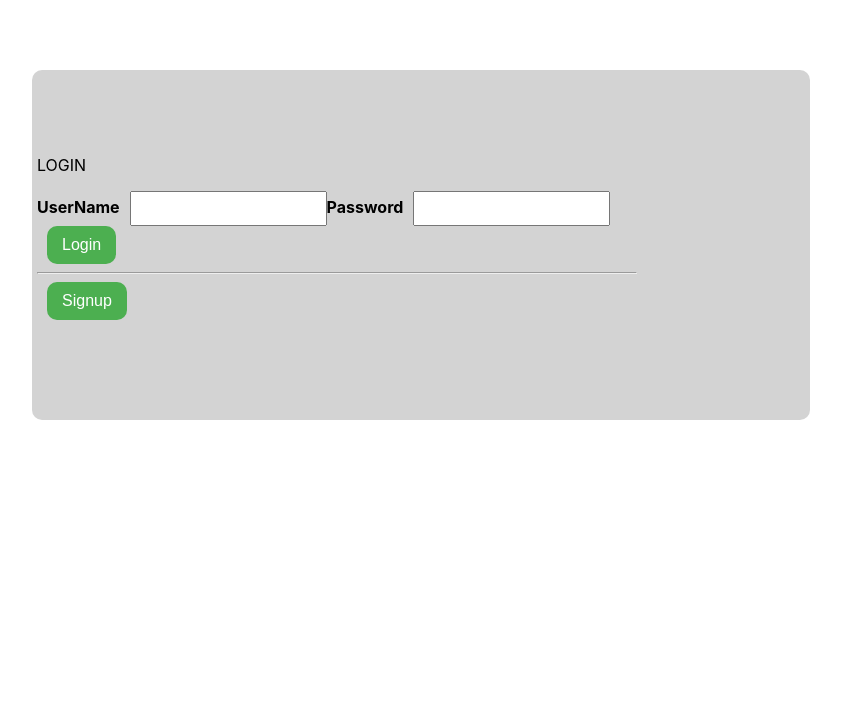
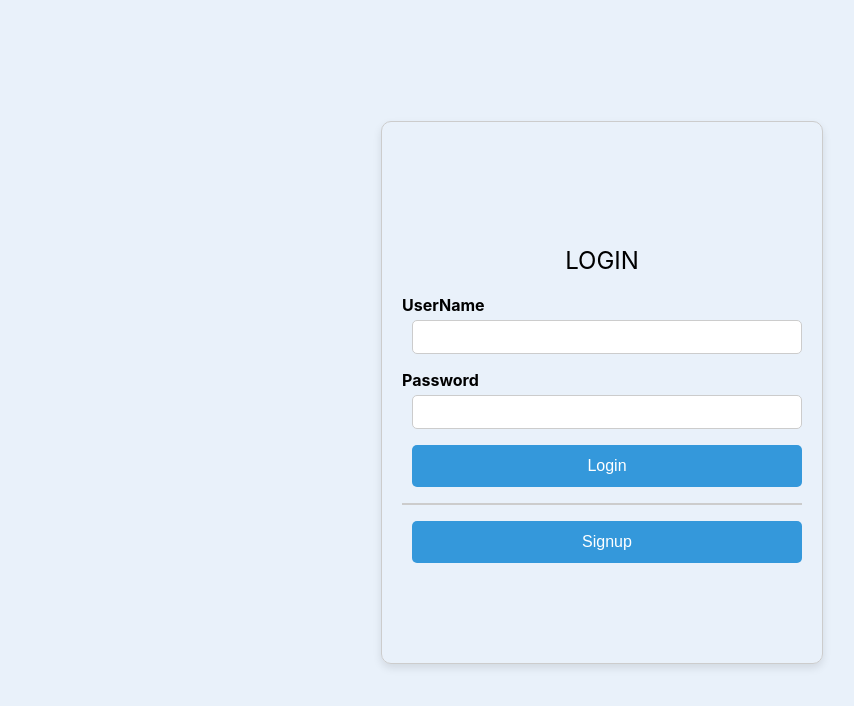
Before and after one commit to alexander784/Class-Management-App, a React (Create React App) app in the folder classmanagement/: page / in a window 1280 px wide. Shown: the top 706 px of the page, without its empty margins (38-892 px from the left). Built offline with nearby package versions, Linux system fonts and the light colour scheme.

Commit message:
add css styles to login and signup form

```diff
--- a/classmanagement/src/login/login.css
+++ b/classmanagement/src/login/login.css
@@ -1,95 +1,60 @@
+
 .container {
   display: flex;
-  background-color: lightgray;
-  border-radius: 10px;
-  padding: 5px;
-  margin: 70px;
-  /* justify-content: space-between; */
+  justify-content: center;
   align-items: center;
-  width: 60%;
+  height: 100vh;
 }
 
-/* .login-form-container {
-  display: flex;
-  width: 30%;
-  padding: 10px;
-  /* justify-content: space-between;
-  align-items: flex-start;
-  flex-direction: column;
-  justify-content: center;
-  margin: 20px;
-} */
-/*
-.logo {
-  position: absolute;
-  width: 50%;
-  text-align: right;
-  flex-shrink: 0;
-  margin-bottom: 10px;
-  overflow: auto;
-
-}
-
-.logo img {
-  width: 150px;
-  overflow: auto;
-
+.login-form-container {
+  max-width: 400px;
+  width: 100%;
+  padding: 20px;
+  border: 1px solid #ccc;
+  border-radius: 10px;
+  box-shadow: 0 4px 8px rgba(0, 0, 0, 0.1);
 }
 
 .login-form {
   display: flex;
   flex-direction: column;
-  margin-top: 20px;
-  width: 200px;
-  justify-content: space-between;
+}
+
+.Login {
+  text-align: center;
+  font-size: 24px;
+  margin-bottom: 20px;
 }
 
 label {
-  margin-bottom: 5px;
+  margin-bottom: 8px;
 }
 
 input {
-  padding: 8px;
-  margin-bottom: 15px;
+  padding: 10px;
+  margin-bottom: 16px;
+  border: 1px solid #ccc;
+  border-radius: 5px;
+  font-size: 14px;
 }
 
 .login-btn,
 .signup-btn {
-  padding: 10px;
+  padding: 12px;
+  background-color: #3498db;
+  color: #fff;
+  border: none;
+  border-radius: 5px;
   cursor: pointer;
-  border: none;
+  font-size: 16px;
 }
 
-.login-btn {
-  margin-bottom: 10px;
-  background-color: orange;
-  color: white;
-  border-radius: 8px;
-
+.login-btn:hover,
+.signup-btn:hover {
+  background-color: #2980b9;
 }
 
-.Login {
-  text-align: center;
-  position: absolute;
-  top: 0;
-  padding: 5px;
-
-
-
-
+hr {
+  margin: 16px 0;
+  border: 0.5px solid #ccc;
 }
-
-.login-btn:hover {
-  background-color: #45a049;
-
-}
-
-.signup-btn {
-  background-color: #2196f3;
-  color: white;
-  border-radius: 8px;
-}
-
-.signup-btn:hover {
-  background-color: #0b7dda;
-} */
--- a/classmanagement/src/signup/SignUp.js
+++ b/classmanagement/src/signup/SignUp.js
@@ -1,5 +1,6 @@
 import React, { useState } from 'react';
 import { Link, useNavigate } from 'react-router-dom';
+import './signup.css'
 
 const SignupForm = () => {
   const [name, setName] = useState('');
@@ -56,8 +57,13 @@ const SignupForm = () => {
   };
 
   return (
-    <div className="signup-container">
-      <h2 className="signup-title">Sign Up</h2>
+    <div className='container'>
+    <div className='image-container'>
+      <img src='https://images.unsplash.com/photo-1523050854058-8df90110c9f1?w=600&auto=format&fit=crop&q=60&ixlib=rb-4.0.3&ixid=M3wxMjA3fDB8MHxzZWFyY2h8OXx8c2Nob29sJTIwZ2F0ZXMlMjBpbWFnZXN8ZW58MHx8MHx8fDA%3D'
+        alt='school image'/>'
+    </div>
+    <div className="signup">
+      <h2 className="signup">Sign Up</h2>
       <p className="create">First create an account</p>
       {error && <p style={{ color: 'red' }}>{error}</p>}
       <form className="signup-form" onSubmit={handleSubmit}>
@@ -118,6 +124,7 @@ const SignupForm = () => {
         </Link>
       </p>
     </div>
+    </div>
   );
 };
 
--- a/classmanagement/src/signup/signup.css
+++ b/classmanagement/src/signup/signup.css
@@ -1,71 +1,71 @@
- div {
-   max-width: 4000px;
-   margin: auto;
-   padding: 20px;
-   background-color: aqua;
-   border-radius: 15px;
-
-   box-shadow: 0 0 10px rgba(0, 0, 0, 0.1);
+.container {
+  display: flex;
+  justify-content: space-around;
+  align-items: center;
+  height: 100vh;
 }
 
- form {
-   display: flex;
-   flex-direction: column;
+.image-container {
+  flex-shrink: 0;
+  box-shadow: 0 4px 8px rgba(0, 0, 0, 0.1);
+  border-radius: 10px;
+  overflow: hidden;
 }
 
-
- input {
-   padding: 18px;
-   margin-bottom: 8px;
+.signup {
+  max-width: 300px;
+  width: 60%;
+  padding: 8px;
   border: 1px solid #ccc;
-   border-radius: 4px;
+  border-radius: 10px;
+  box-shadow: 0 4px 8px rgba(0, 0, 0, 0.1);
 }
 
- button {
-   padding: 10px;
-   background-color: aqua;
-   color: #fff;
-   border: none;
-   border-radius: 25px;
-   cursor: pointer;
-   width: 150px;
-   margin: auto;
-   /* max-width: 150px; */
- }
-
- button:hover {
-   background-color: #0056b3;
- }
-
- p button {
-   background: none;
-   border: none;
-   padding: 0;
-   font: inherit;
-   color: #ffa500;
-   text-decoration: underline;
-   cursor: pointer;
- }
-
- .signup-container {
-   max-width: 400px;
-   margin: 0 auto;
-   padding: 20px;
-   background-color: #fff;
-   border-radius: 8px;
-   box-shadow: 0 0 10px rgba(0, 0, 0, 0.1);
- }
-
- .signup-title {
+.signup h2 {
   text-align: center;
   color: #333;
- }
-
- .create {
-   text-align: center;
 }
 
 .signup-form {
   display: flex;
   flex-direction: column;
 }
+
+.signup-form input {
+  margin-bottom: 6px;
+  padding: 6px;
+  border: 1px solid #ccc;
+  border-radius: 5px;
+  font-size: 12px;
+}
+
+.signup-form button {
+  padding: 8px;
+  background-color: #3498db;
+  color: #fff;
+  border: none;
+  border-radius: 5px;
+  cursor: pointer;
+  font-size: 12px;
+}
+
+.signup-form button:disabled {
+  background-color: #95a5a6;
+  cursor: not-allowed;
+}
+
+.login-link {
+  color: #3498db;
+  text-decoration: none;
+  font-weight: bold;
+  font-size: 12px;
+}
+
+.login-link:hover {
+  text-decoration: underline;
+}
+
+
+body {
+  background-color: #e9f1fa;
+}
```
Lines whose indentation alone changed are shown as unchanged.
